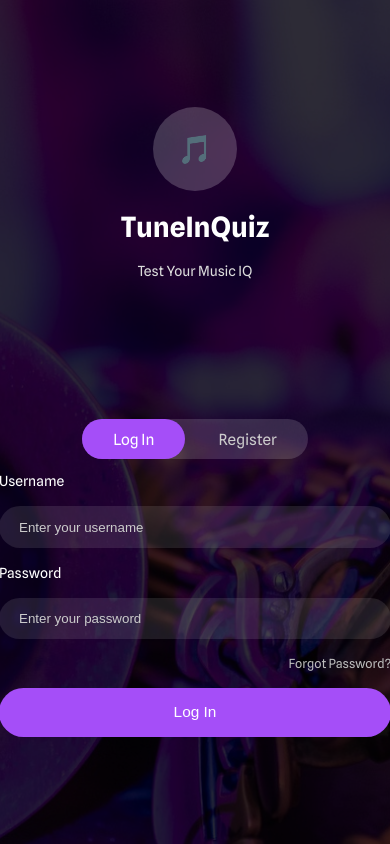
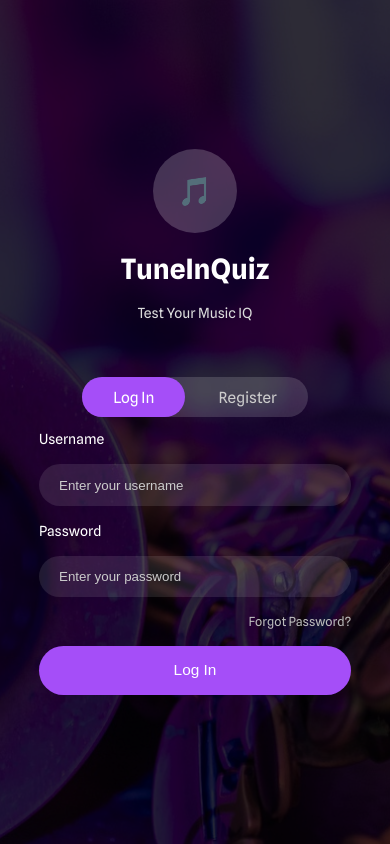
Before and after one commit to bhandziak/WdPAI, a PHP site: template public/views/login.html in a window 390 px wide. Run offline with PHP 8.4, Linux system fonts and the light colour scheme; the template is opened without the code that fills it, so the values that code supplies are empty.

Commit message:
Added mobile version for login/register page

```diff
--- a/public/styles/login.css
+++ b/public/styles/login.css
@@ -161,3 +161,32 @@ button:active {
     text-align: center;
     font-weight: bold;
 }
+
+
+/* =========================
+   MOBILE (phones)
+   ========================= */
+@media (max-width: 768px) {
+
+    .main-login-layout {
+        justify-content: center;
+        align-items: center;
+        background-position: center;
+    }
+
+    .login-panel {
+        width: 100%;
+        height: 100vh;
+        border-radius: 0;
+    }
+
+    .login-content {
+        gap: 4em;
+        padding: 2em 1.5em;
+    }
+
+    .form-content {
+        width: 80vw;
+        max-width: 28em;
+    }
+}
```
